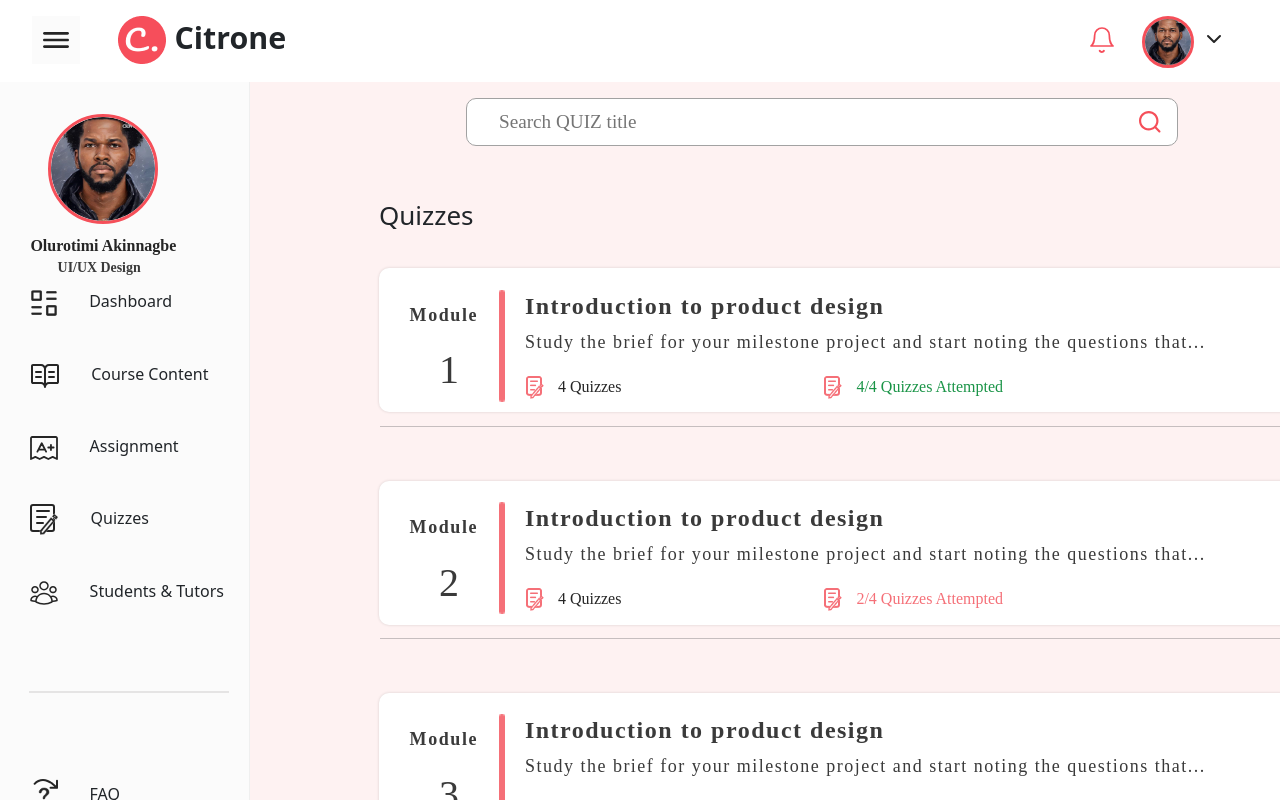
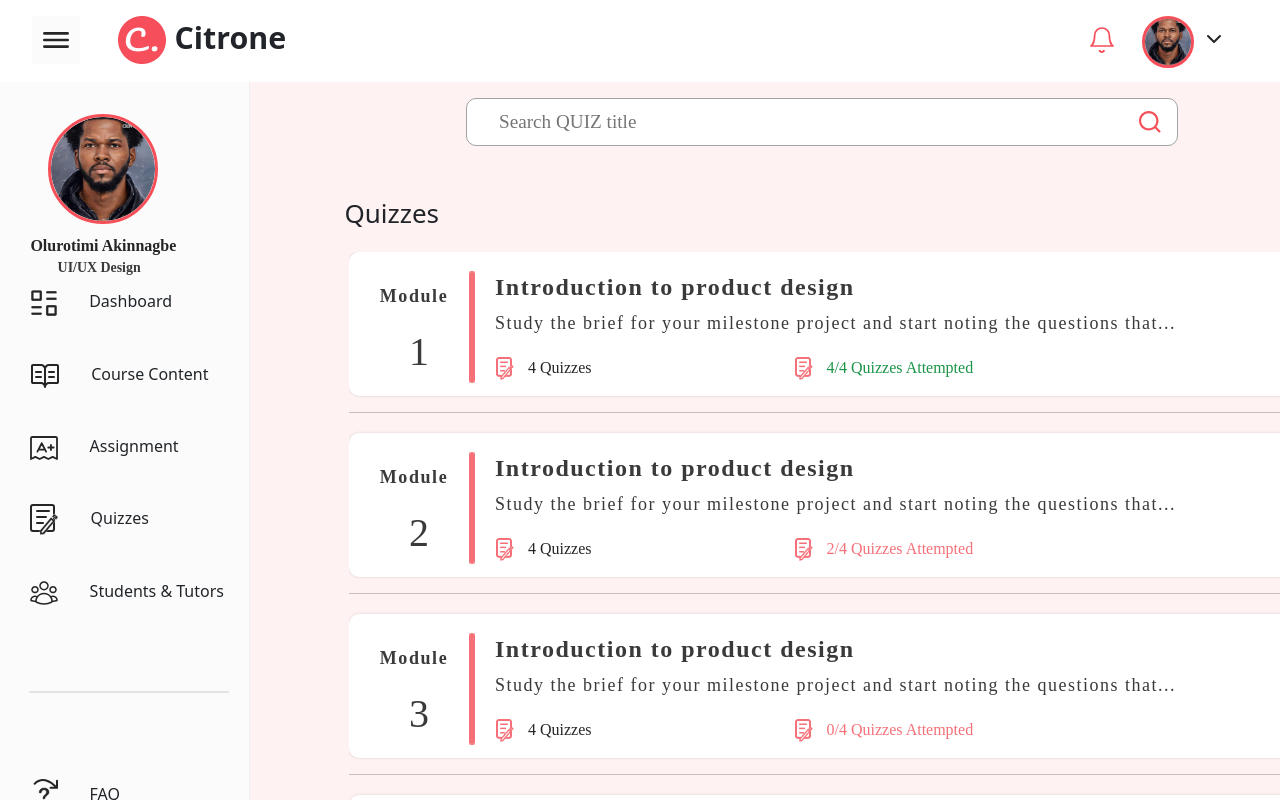
Before and after one commit to code-stormshadow/Citrone-Redesign, a React (Create React App) app: page /quizzes in a window 1280 px wide. Shown: the top 800 px of the page. Built offline with nearby package versions, Linux system fonts and the light colour scheme.

Commit message:
update Quiz page

```diff
--- a/src/components/pages/dashboardpage/db_ components/Dashboard.module.css
+++ b/src/components/pages/dashboardpage/db_ components/Dashboard.module.css
@@ -932,25 +932,16 @@ margin-left: 0.6rem;
 /*  Quizzes styling starts here */
 
 .quiz-container h3 {
-  margin: 5% 12%;
+  margin: 5% 9%;
   font-size: 26px;
 }
 
 .modules {
-  height: 50%;
-  overflow: scroll;
-  margin-top: -70px;
-}
-
-/* Hide scrollbar for Chrome, Safari and Opera */
-.modules::-webkit-scrollbar {
-  display: none;
-}
-
-/* Hide scrollbar for IE, Edge and Firefox */
-.modules {
-  -ms-overflow-style: none;  /* IE and Edge */
-  scrollbar-width: none;
+  width: 950px;
+  height: 754px;
+  overflow-y: scroll;
+  margin-top: -30px;
+  margin-left: 99px;
 }
 
 .module-container {
@@ -960,7 +951,6 @@ margin-left: 0.6rem;
   border-radius: 10px;
   display: flex;
   font-family: 'Mont';
-  margin: 5% 12%;
   padding-top: 2%;
   padding-left: 10px;
   width: 944px;
@@ -1045,7 +1035,7 @@ margin-left: 0.6rem;
   border-radius: 10px;
   display: flex;
   font-family: 'Mont';
-  margin: 5% 12%;
+  margin-top: 20px;
   padding-top: 2%;
   padding-left: 10px;
   width: 944px;
@@ -1066,8 +1056,6 @@ margin-left: 0.6rem;
 }
 
 .hr {
-  margin-top: -40px;
-  margin-left: 130px;
   width: 944px;
 }
 /*  Quizzes styling ends here */
--- a/src/components/pages/landingpage/LandingPage.module.css
+++ b/src/components/pages/landingpage/LandingPage.module.css
@@ -5,7 +5,6 @@
   }
 
 .first-container {
-    /* border: 1px solid red; */
     background: #FEF2F2;
     width: 100%;
     height: 100%;
@@ -13,7 +12,6 @@
   }
 
 .header-container {
-    /* border: 1px solid red; */
     width: 100%;
     display: flex;
     align-items: center;
@@ -245,6 +243,7 @@
     font-size: 17px;
     line-height: 22px;
   }
+
 #carousel-image-button {
     background: #F54F59;
     border-radius: 5px;
```
Also changed, not shown: src/components/pages/LandingPage.js (deleted, +0 -14 lines). Lines whose indentation alone changed are shown as unchanged.
